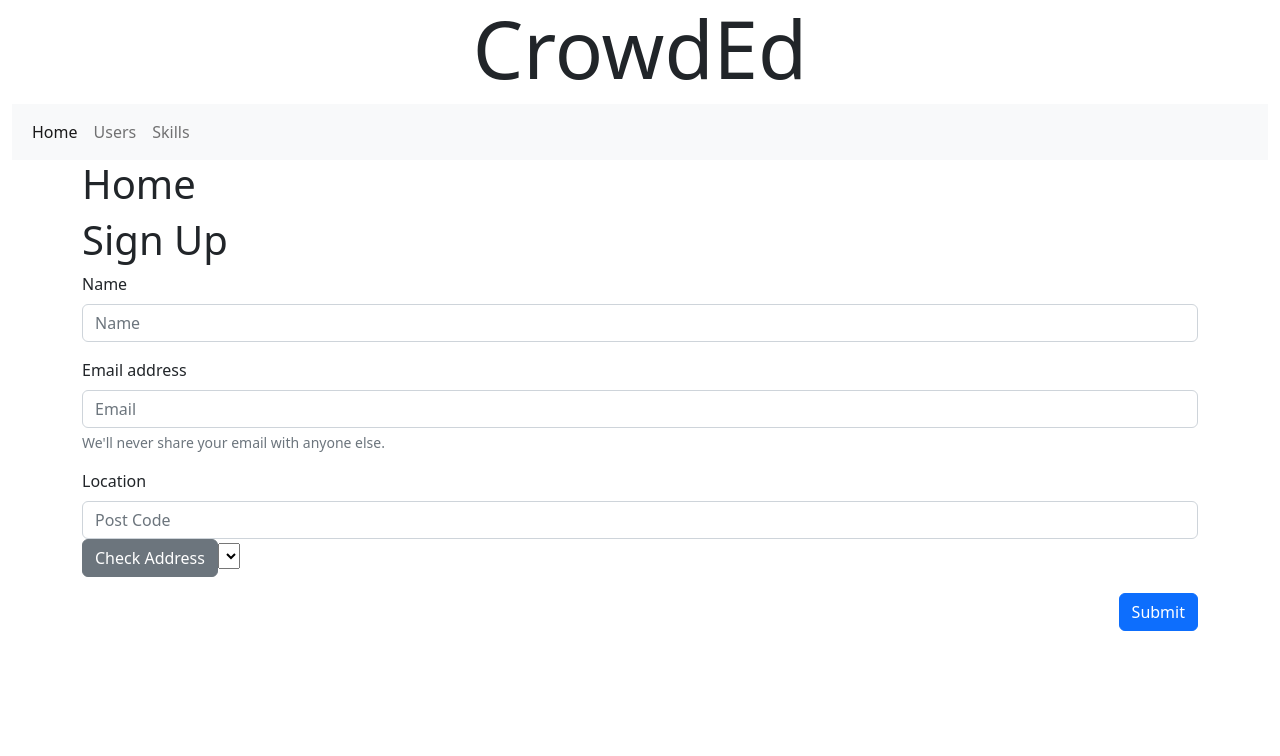
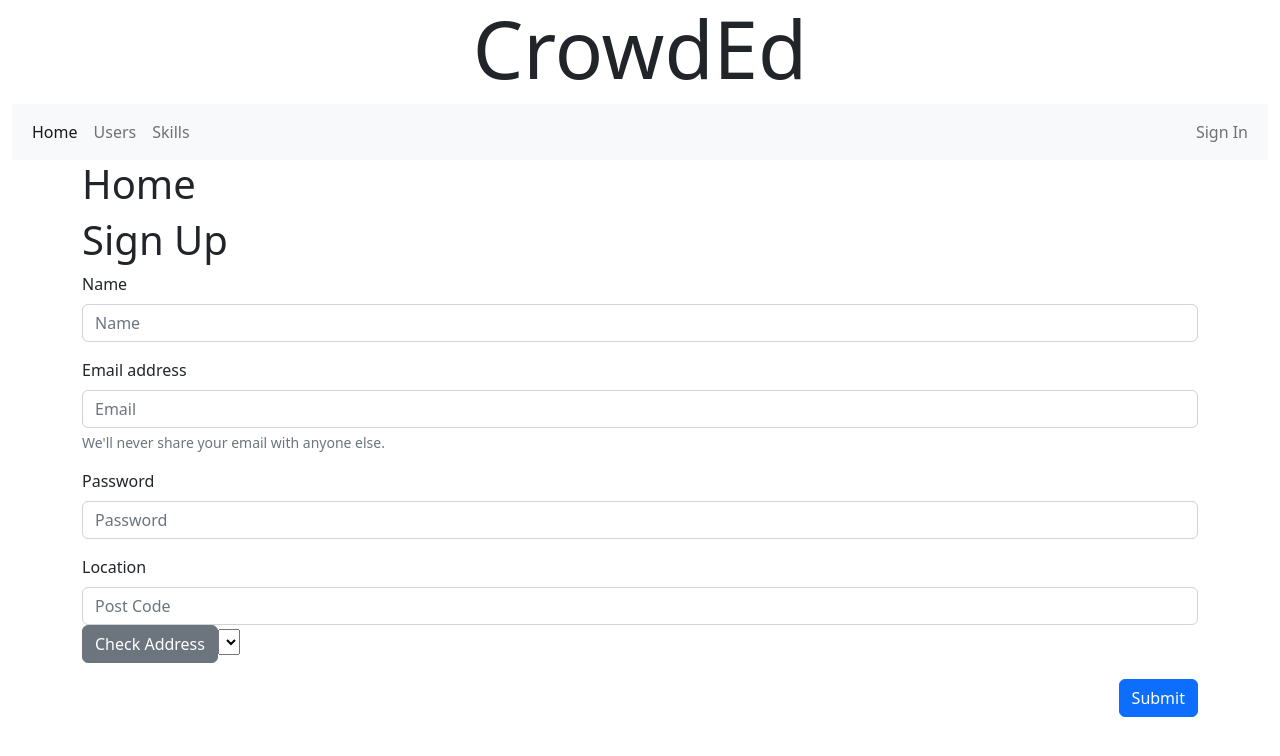
Before and after one commit to tinsights/CrowdEd, a React (Create React App) app in the folder frontend/: page / in a window 1280 px wide. Shown: the top 756 px of the page. Built offline with nearby package versions, Linux system fonts and the light colour scheme.

Commit message:
plaintext signin

```diff
--- a/frontend/src/App.css
+++ b/frontend/src/App.css
@@ -1,8 +1,3 @@
 #map-container {
   height: 100vh;
 }
-
-.leaflet-container {
-  width: 100%;
-  height: 100vh;
-}
--- a/frontend/src/App.js
+++ b/frontend/src/App.js
@@ -7,6 +7,7 @@ import Users from "./pages/Users";
 import UserProfilePage from "./pages/UserProfilePage";
 import Skills from "./pages/Skills";
 import SkillPage from "./pages/SkillPage";
+import UserSignIn from "./pages/UserSignIn";
 
 function App() {
   return (
@@ -15,7 +16,7 @@ function App() {
         <h1 className="h1 display-1 text-center">CrowdEd</h1>
         <nav className="navbar navbar-expand-sm bg-light">
           <div className="container-fluid">
-            <ul className="navbar-nav">
+            <ul className="navbar-nav w-100">
               <li className="nav-item">
                 <NavLink className="nav-link" to="/">
                   Home
@@ -31,6 +32,20 @@ function App() {
                   Skills
                 </NavLink>
               </li>
+              {!localStorage.getItem("isLoggedIn") && (
+                <li className="nav-item ms-auto">
+                  <NavLink className="nav-link" to="/users/signin">
+                    Sign In
+                  </NavLink>
+                </li>
+              )}
+              {localStorage.getItem("isLoggedIn") && (
+                <li className="nav-item ms-auto">
+                  <NavLink className="nav-link" to="/users/signout">
+                    Sign Out
+                  </NavLink>
+                </li>
+              )}
             </ul>
           </div>
         </nav>
@@ -39,8 +54,9 @@ function App() {
         <Routes>
           <Route path="/" element={<Home />} />
           <Route path="/users">
+            <Route path="/users/" element={<Users />} />
             <Route path="/users/:userId" element={<UserProfilePage />} />
-            <Route path="/users/" element={<Users />} />
+            <Route path="/users/signin" element={<UserSignIn />} />
           </Route>
           <Route path="/skills">
             <Route path="/skills/" element={<Skills />} />
--- /dev/null
+++ b/frontend/src/components/SignInForm.js
@@ -0,0 +1,78 @@
+import React, { useState, useEffect } from "react";
+import axios from "axios";
+import { useNavigate } from "react-router-dom";
+
+// react component SignInForm that asks user for email and password to login to the app
+export default function SignInForm() {
+  // state to store email and password
+  const [email, setEmail] = useState("");
+  const [password, setPassword] = useState("");
+  // navigate to the home page
+  const navigate = useNavigate();
+  // function to handle form submission
+  function handleSubmit(e) {
+    e.preventDefault();
+    // post to backend user data
+    const user = {
+      email,
+      password,
+    };
+    axios
+      .post("http://localhost:5005/api/users/login", user)
+      .then(function (response) {
+        console.log(response);
+        // grab the user id from the response
+        const userId = response.data._id;
+        localStorage.setItem("isLoggedIn", true);
+        localStorage.setItem("userLoggedIn", userId);
+        // redirect to user page
+        navigate(`/users/${userId}`);
+      })
+      .catch(function (error) {
+        console.log(error);
+      });
+  }
+  return (
+    <>
+      <h1>Sign In</h1>
+      <form
+        method="POST"
+        onSubmit={(e) => {
+          handleSubmit(e);
+        }}
+      >
+        <fieldset className="mb-3">
+          <label htmlFor="email" className="form-label">
+            Email address
+          </label>
+          <input
+            type="email"
+            className="form-control"
+            name="email"
+            id="email"
+            placeholder="Email"
+            value={email}
+            onChange={(e) => setEmail(e.target.value)}
+          />
+        </fieldset>
+        <fieldset className="mb-3">
+          <label htmlFor="password" className="form-label">
+            Password
+          </label>
+          <input
+            type="password"
+            className="form-control"
+            name="password"
+            id="password"
+            placeholder="Password"
+            value={password}
+            onChange={(e) => setPassword(e.target.value)}
+          />
+        </fieldset>
+        <button type="submit" className="btn btn-primary">
+          Sign In
+        </button>
+      </form>
+    </>
+  );
+}
--- a/frontend/src/components/SignUpForm.js
+++ b/frontend/src/components/SignUpForm.js
@@ -5,6 +5,7 @@ import { useNavigate } from "react-router-dom";
 export default function SignUpForm() {
   const [name, setName] = useState("");
   const [email, setEmail] = useState("");
+  const [password, setPassword] = useState("");
   const [addressQuery, setAddressQuery] = useState({
     postCode: "",
     results: [],
@@ -19,6 +20,7 @@ export default function SignUpForm() {
       name,
       email,
       location,
+      password,
     };
     axios
       .post("http://localhost:5005/api/users", user)
@@ -61,7 +63,6 @@ export default function SignUpForm() {
             Name
           </label>
           <input
-            type="name"
             className="form-control"
             name="name"
             id="name"
@@ -86,6 +87,20 @@ export default function SignUpForm() {
           <div id="emailHelp" className="form-text">
             We'll never share your email with anyone else.
           </div>
+        </fieldset>
+        <fieldset className="mb-3">
+          <label htmlFor="password" className="form-label">
+            Password
+          </label>
+          <input
+            type="password"
+            className="form-control"
+            name="password"
+            id="passowrd"
+            placeholder="Password"
+            value={password}
+            onChange={(e) => setPassword(e.target.value)}
+          />
         </fieldset>
         <fieldset className="mb-3">
           <label htmlFor="location" className="form-label">
--- /dev/null
+++ b/frontend/src/pages/UserSignIn.js
@@ -0,0 +1,5 @@
+import SignInForm from "../components/SignInForm";
+
+export default function UserSignIn() {
+  return <>{!localStorage.getItem("isLoggedIn") && <SignInForm />}</>;
+}
```
Also changed, not shown: 2 other files (tests, documents, lock files or other folders).
